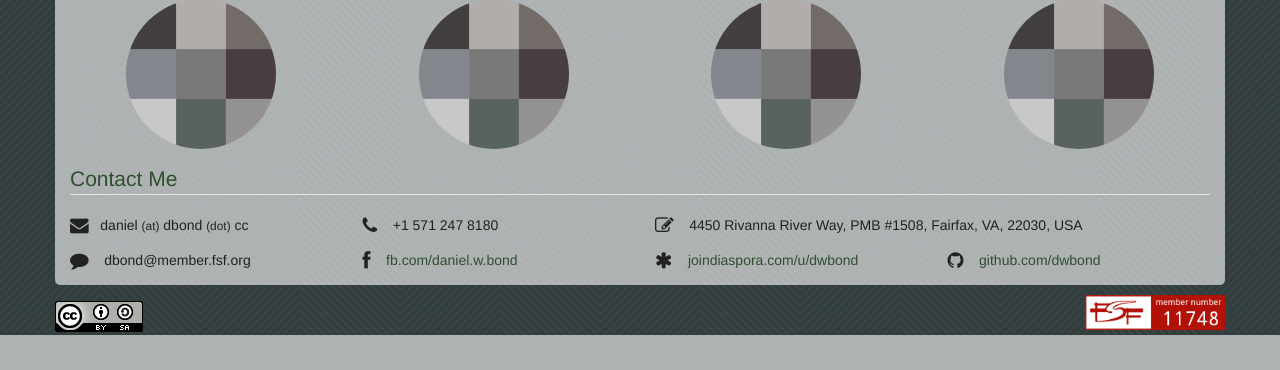
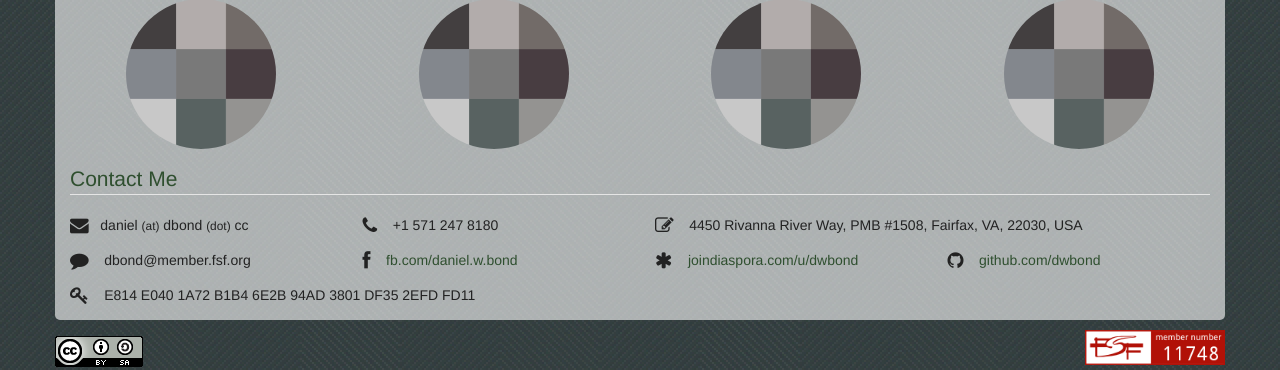
Before and after one commit to dwbond/dbondcc, a Flask app: page / in a window 1280 px wide. Shown: the part 1054-1424 px from the top of the page. Before the commit the page ends 1389 px from the top, so only its background shows below. Run offline with Flask 2, Linux system fonts and the light colour scheme.

Commit message:
added pgp to site

```diff
--- a/dbondcc/website/templates/index.html
+++ b/dbondcc/website/templates/index.html
@@ -162,6 +162,12 @@
     github.com/dwbond</a>
   </div>
 
+  <div class="col-md-6 small-bottom-margin">
+    <i class="fa fa-key fa-lg"></i>
+    &nbsp;&nbsp;
+    E814 E040 1A72 B1B4 6E2B 94AD 3801 DF35 2EFD FD11
+  </div>
+
 </div>
 
 {% endblock %}
```
Also changed, not shown: README.md.
